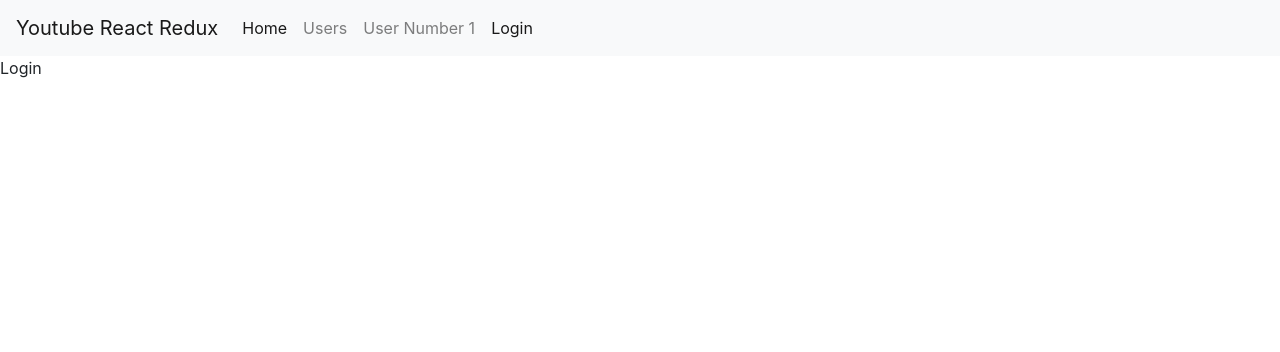
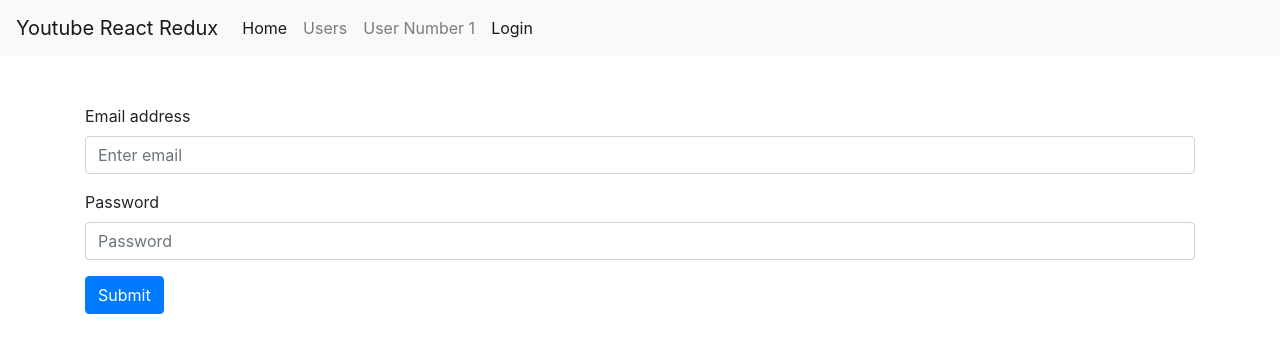
Before and after one commit to LiorRabinovich/youtube-react-redux, a React (Create React App) app: page /login in a window 1280 px wide. Shown: the top 352 px of the page. Built offline with nearby package versions, Linux system fonts and the light colour scheme.

Commit message:
two-way-binding

```diff
--- a/src/App.js
+++ b/src/App.js
@@ -2,16 +2,16 @@ import React, { Component } from 'react';
 import { connect } from 'react-redux';
 import { BrowserRouter as Router, Route, NavLink } from 'react-router-dom';
 
-import Home from './components/Home';
-import Login from './components/Login';
-import Users from './components/Users';
-import User from './components/User';
+import Home from './containers/Home';
+import Login from './containers/Login';
+import Users from './containers/Users';
+import User from './containers/User';
 
 class App extends Component {
   render() {
     return (
       <Router>
-        <nav className="navbar navbar-expand-lg navbar-light bg-light">
+        <nav className="navbar navbar-expand-lg navbar-light bg-light mb-5">
           <a className="navbar-brand" href="#">{this.props.siteName}</a>
           <button className="navbar-toggler" type="button" data-toggle="collapse" data-target="#navbarNavAltMarkup" aria-controls="navbarNavAltMarkup" aria-expanded="false" aria-label="Toggle navigation">
             <span className="navbar-toggler-icon"></span>
@@ -26,11 +26,12 @@ class App extends Component {
           </div>
         </nav>
 
-
-        <Route path="/" exact component={Home} />
-        <Route path="/login" component={Login} />
-        <Route path="/users/:pageNumber?" component={Users} />
-        <Route path="/user/:userID" component={User} />
+        <div className="container">
+          <Route path="/" exact component={Home} />
+          <Route path="/login" component={Login} />
+          <Route path="/users/:pageNumber?" component={Users} />
+          <Route path="/user/:userID" component={User} />
+        </div>
 
       </Router>
     );
--- a/src/components/Home.js
+++ /dev/null
@@ -1,13 +0,0 @@
-import React, {Component} from 'react';
-
-class Home extends Component {
-    render() {
-        return (
-            <div className="home-page">
-                Home
-            </div>
-        )
-    }
-}
-
-export default Home;
--- a/src/components/Login.js
+++ /dev/null
@@ -1,13 +0,0 @@
-import React, {Component} from 'react';
-
-class Login extends Component {
-    render() {
-        return (
-            <div className="login-page">
-                Login
-            </div>
-        )
-    }
-}
-
-export default Login;
--- /dev/null
+++ b/src/components/LoginForm.js
@@ -0,0 +1,39 @@
+import React, { Component } from 'react';
+
+class LoginForm extends Component {
+    constructor() {
+        super();
+
+        this.state = {
+            user: {
+                email: '',
+                password: ''
+            }
+        }
+    }
+    handlerChangeUser = (property,value) => {
+        let user = this.state.user;
+        user[property] = value;
+
+        this.setState({
+            user
+        })
+    }
+    render() {
+        return (
+            <form className="login-form">
+                <div className="form-group">
+                    <label htmlFor="exampleInputEmail1">Email address</label>
+                    <input type="email" value={this.state.user.email} onChange={(e) => this.handlerChangeUser('email', e.target.value)} className="form-control" id="exampleInputEmail1" aria-describedby="emailHelp" placeholder="Enter email" />
+                </div>
+                <div className="form-group">
+                    <label htmlFor="exampleInputPassword1">Password</label>
+                    <input type="password" value={this.state.user.password} onChange={(e) => this.handlerChangeUser('password', e.target.value)} className="form-control" id="exampleInputPassword1" placeholder="Password" />
+                </div>
+                <button type="submit" className="btn btn-primary">Submit</button>
+            </form>
+        )
+    }
+}
+
+export default LoginForm;
--- a/src/components/User.js
+++ /dev/null
@@ -1,13 +0,0 @@
-import React, {Component} from 'react';
-
-class User extends Component {
-    render() {
-        return (
-            <div className="user-page">
-                User
-            </div>
-        )
-    }
-}
-
-export default User;
--- a/src/components/Users.js
+++ /dev/null
@@ -1,13 +0,0 @@
-import React, {Component} from 'react';
-
-class Users extends Component {
-    render() {
-        return (
-            <div className="users-page">
-                Users
-            </div>
-        )
-    }
-}
-
-export default Users;
--- /dev/null
+++ b/src/containers/Home.js
@@ -0,0 +1,26 @@
+import React, { Component } from 'react';
+import { connect } from 'react-redux';
+
+class Home extends Component {
+    render() {
+        return (
+            <div className="home-page">
+                Home
+            </div>
+        )
+    }
+}
+
+const mapStateToProps = state => {
+    return {
+
+    }
+}
+
+const mapDispatchToProps = disaptch => {
+    return {
+
+    }
+}
+
+export default connect(mapStateToProps, mapDispatchToProps)(Home);
--- /dev/null
+++ b/src/containers/Login.js
@@ -0,0 +1,28 @@
+import React, {Component} from 'react';
+import { connect } from 'react-redux';
+
+import LoginForm from '../components/LoginForm';
+
+class Login extends Component {
+    render() {
+        return (
+            <div className="login-page">
+                <LoginForm />
+            </div>
+        )
+    }
+}
+
+const mapStateToProps = state => {
+    return {
+
+    }
+}
+
+const mapDispatchToProps = disaptch => {
+    return {
+
+    }
+}
+
+export default connect(mapStateToProps, mapDispatchToProps)(Login);
--- /dev/null
+++ b/src/containers/User.js
@@ -0,0 +1,26 @@
+import React, {Component} from 'react';
+import { connect } from 'react-redux';
+
+class User extends Component {
+    render() {
+        return (
+            <div className="user-page">
+                User
+            </div>
+        )
+    }
+}
+
+const mapStateToProps = state => {
+    return {
+
+    }
+}
+
+const mapDispatchToProps = disaptch => {
+    return {
+
+    }
+}
+
+export default connect(mapStateToProps, mapDispatchToProps)(User);
--- /dev/null
+++ b/src/containers/Users.js
@@ -0,0 +1,26 @@
+import React, {Component} from 'react';
+import { connect } from 'react-redux';
+
+class Users extends Component {
+    render() {
+        return (
+            <div className="users-page">
+                Users
+            </div>
+        )
+    }
+}
+
+const mapStateToProps = state => {
+    return {
+
+    }
+}
+
+const mapDispatchToProps = disaptch => {
+    return {
+
+    }
+}
+
+export default connect(mapStateToProps, mapDispatchToProps)(Users);
```
